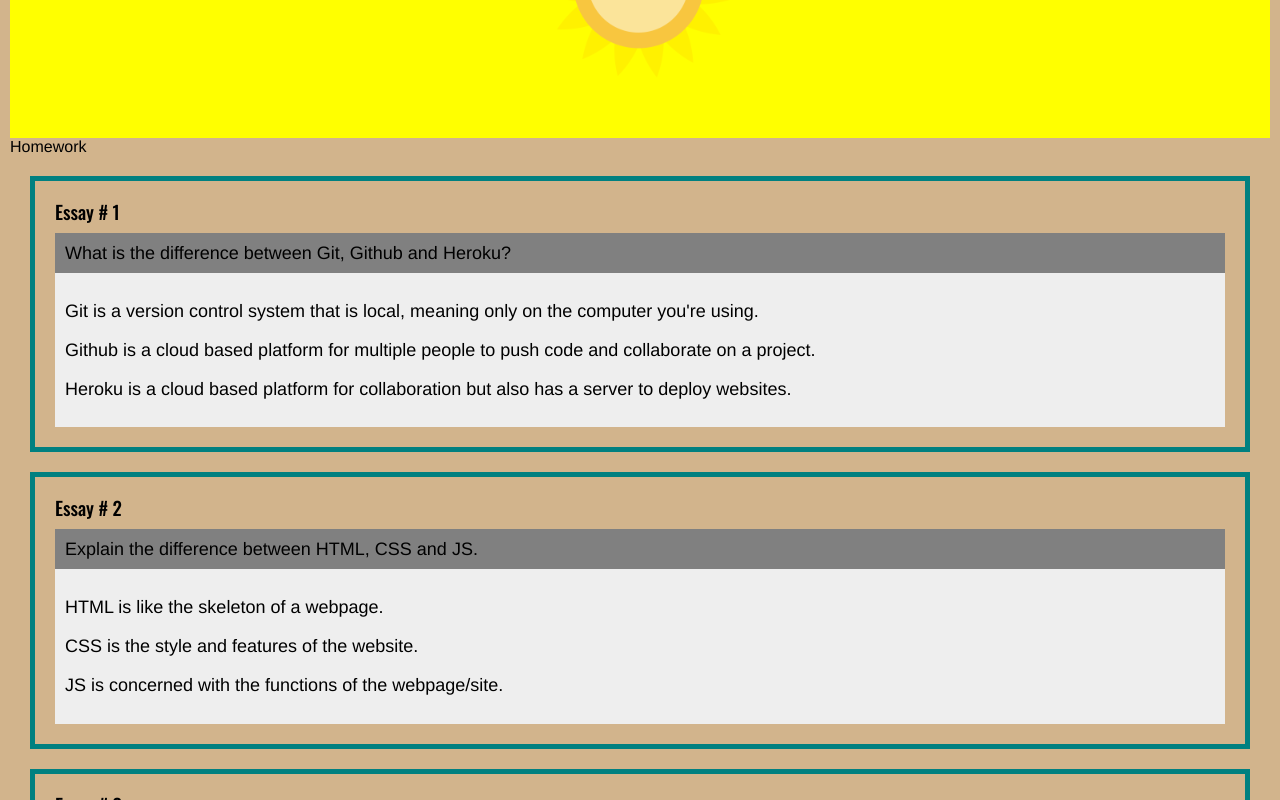
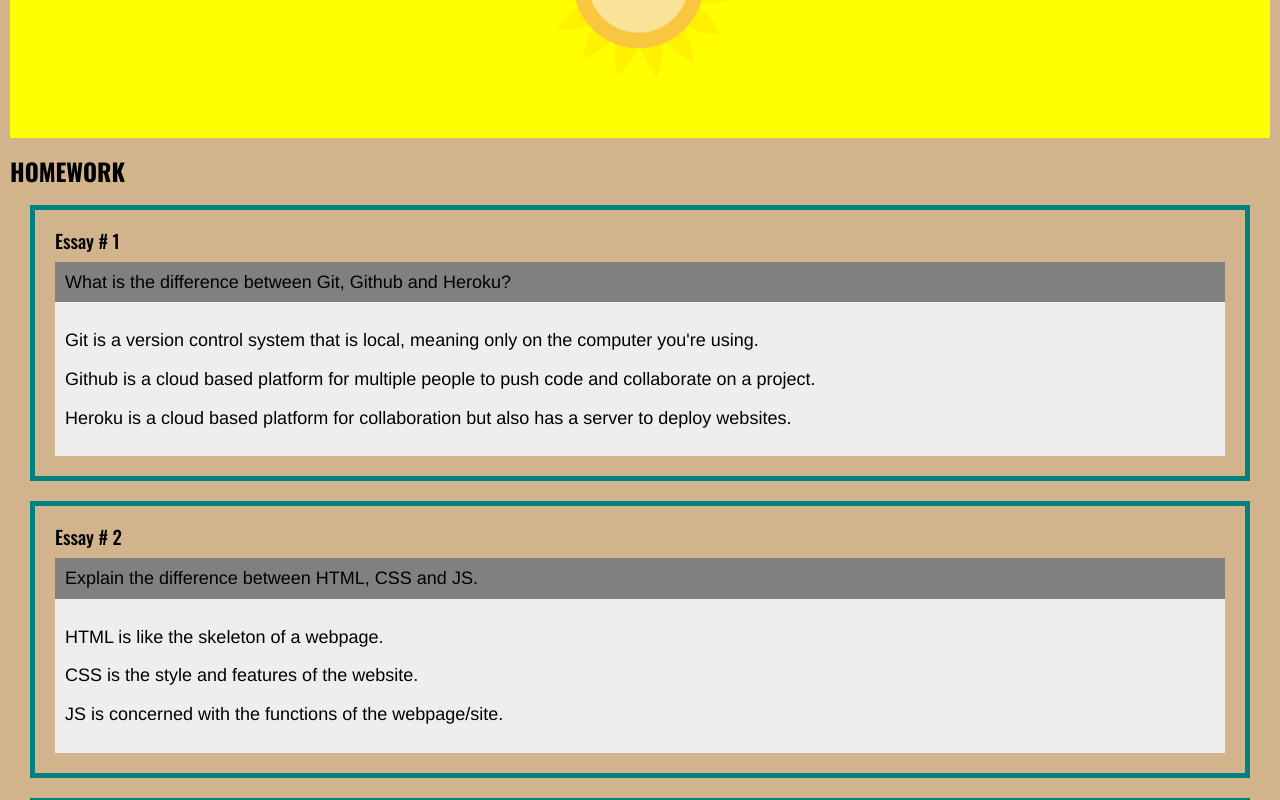
Before and after one commit to dwlopez91/uclax-web1-summer21, a React (Create React App) app: page /homework in a window 1280 px wide. Shown: the part 460-1260 px from the top of the page. Built offline with nearby package versions, Linux system fonts and the light colour scheme.

Commit message:
added foundation for router

```diff
--- a/src/React/App.jsx
+++ b/src/React/App.jsx
@@ -4,13 +4,17 @@
 import Main from './Layout/Main.jsx';
 import Footer from './Layout/Footer.jsx';
 
+import {BrowserRouter} from 'react-router-dom';
+
 const App = () => {
     return (
         <div>
+            <BrowserRouter>
             <Header />
             <Nav />
             <Main />
             <Footer />
+            </BrowserRouter>
         </div>
     );
 }
--- a/src/React/Homework/Homework.jsx
+++ b/src/React/Homework/Homework.jsx
@@ -1,9 +1,12 @@
 import React from 'react';
 import Essay from './Essay';
+import SunAndMoon from '../SunAndMoon/SunAndMoon';
 
 const Homework = () => {
     return (
-        <div>Homework
+        <div>
+            <SunAndMoon />
+            <h2>HOMEWORK</h2>
             <Essay
             number={ 1 }
             question='What is the difference between Git, Github and Heroku?'
--- a/src/React/Layout/Main.jsx
+++ b/src/React/Layout/Main.jsx
@@ -1,15 +1,30 @@
 import React from 'react';
 import styled from 'styled-components';
 
+import { Switch, Route } from 'react-router-dom';
 import Homework from '../Homework/Homework';
-
-import SunAndMoon from 'React/SunAndMoon/SunAndMoon';
 
 const Main = () => {
     return <MainStyled>
                 <h1>My Main </h1>
-                <SunAndMoon />
-                <Homework />
+                <Switch>
+                    <Route path='/services'>
+                    SERVICES
+                    </Route>
+                    <Route path='/contact'>
+                    CONTACT
+                    </Route>
+                    <Route path='/login'>
+                    LOGIN
+                    </Route>
+                    <Route path='/homework'>
+                    <Homework />
+                    </Route>
+                    <Route path='/' exact >
+                    WELCOME
+                    </Route>
+
+                </Switch>
 
            </MainStyled>
 }
```
